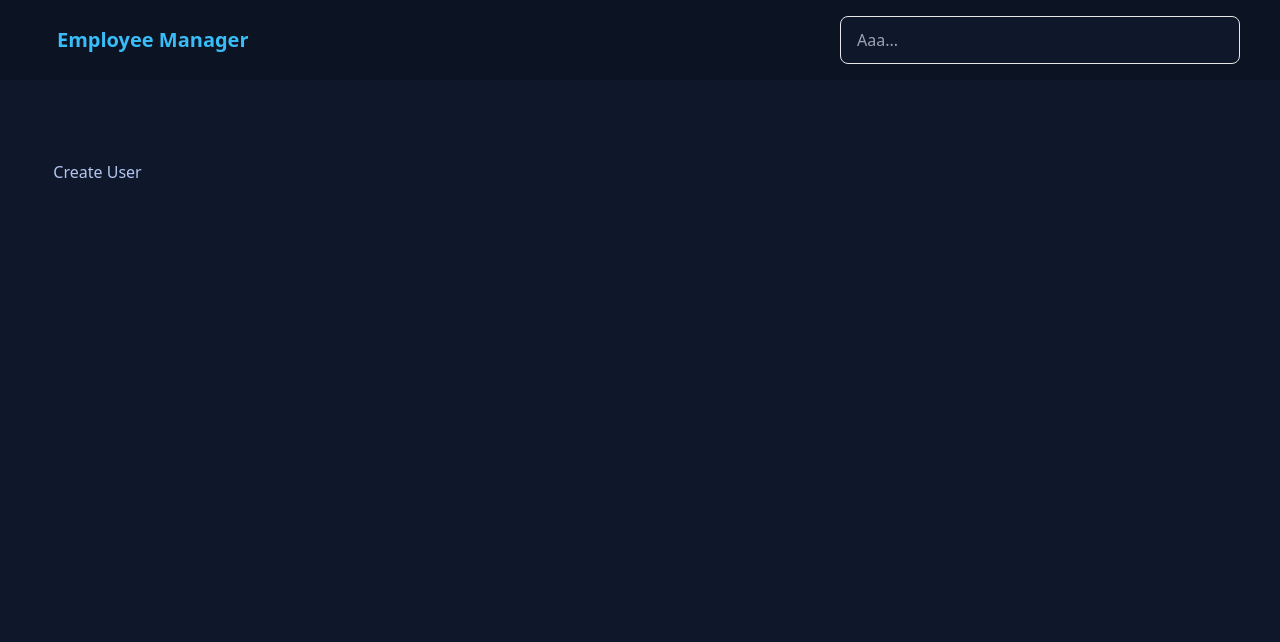
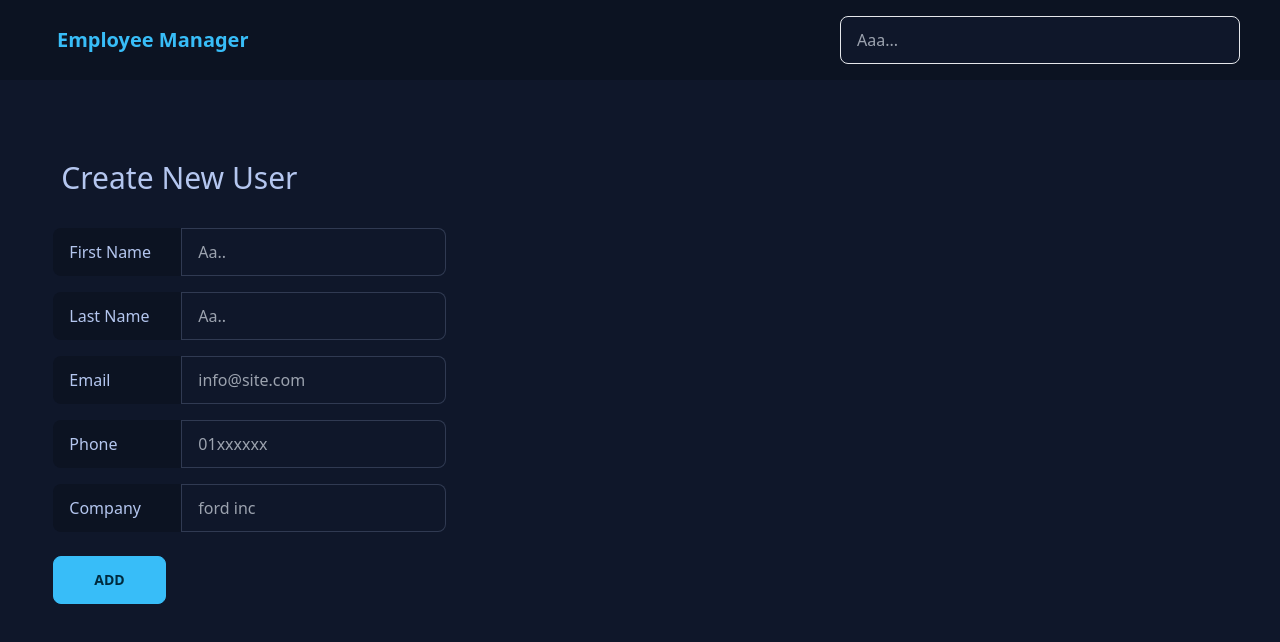
Before and after one commit to Swapnil-Safkat/Employee-Manager, a plain HTML site: page index.html in a window 1280 px wide. Both pictures are taken after a click on the button "CREATE NEW USER". Drawn offline with nearby package versions, Linux system fonts and the light colour scheme.

```diff
--- a/JS/app.js
+++ b/JS/app.js
@@ -484,8 +484,8 @@
     <td>${company}</td>
     <td><button onclick="showProfile(${id})" class="btn btn-xs btn-neural font-semibold" id="profile-btn">Profile</button></td>
     <td><button onclick="editProfile(${id})" class="btn btn-xs btn-secondary font-semibold" href="">Edit</button></td>
+    <td><a class="btn btn-xs btn-accent font-semibold" href="">Delete</a></td>
     `;
-    // <td><a class="btn btn-xs btn-accent font-semibold" href="">Delete</a></td>
     tableBody.appendChild(tr)
   })
   viewManager(true, false, false, false);
--- a/index.html
+++ b/index.html
@@ -15,11 +15,13 @@
     <nav>
       <div class="navbar bg-base-300 w-full px-10 py-4 ">
         <div class="flex-1 w-2/3">
-          <button id="title" class="btn btn-ghost normal-case text-xl text-primary font-sherif">Employee Manager</button>
+          <button id="title" class="btn btn-ghost normal-case text-xl text-primary font-sherif">Employee
+            Manager</button>
         </div>
         <div class="w-1/3">
           <div class="form-control w-full">
-            <input id="search-box" type="text" placeholder="Aaa..." class="input input-bordered border-gray-200 rounded-lg" />
+            <input id="search-box" type="text" placeholder="Aaa..."
+              class="input input-bordered border-gray-200 rounded-lg" />
           </div>
         </div>
       </div>
@@ -56,7 +58,30 @@
     </section>
     <!-- create user -->
     <section id="user-create" class="hidden">
-      <h1>Create User</h1>
+      <h1 class="text-3xl ml-2 mb-6">Create New User</h1>
+      <div class="form-control">
+        <label class="input-group my-2">
+          <span class="w-32">First Name</span>
+          <input type="text" placeholder="Aa.." class="input input-bordered" />
+        </label>
+        <label class="input-group my-2">
+          <span class="w-32">Last Name</span>
+          <input type="text" placeholder="Aa.." class="input input-bordered" />
+        </label>
+        <label class="input-group my-2">
+          <span class="w-32">Email</span>
+          <input type="text" placeholder="info@site.com" class="input input-bordered" />
+        </label>
+        <label class="input-group my-2">
+          <span class="w-32">Phone</span>
+          <input type="text" placeholder="01xxxxxx" class="input input-bordered" />
+        </label>
+        <label class="input-group my-2">
+          <span class="w-32">Company</span>
+          <input type="text" placeholder="ford inc" class="input input-bordered" />
+        </label>
+      </div>
+      <button class="btn btn-primary mt-4 px-10">Add</button>
     </section>
     <!-- show profile -->
     <section id="user-profile" class="hidden">
```
